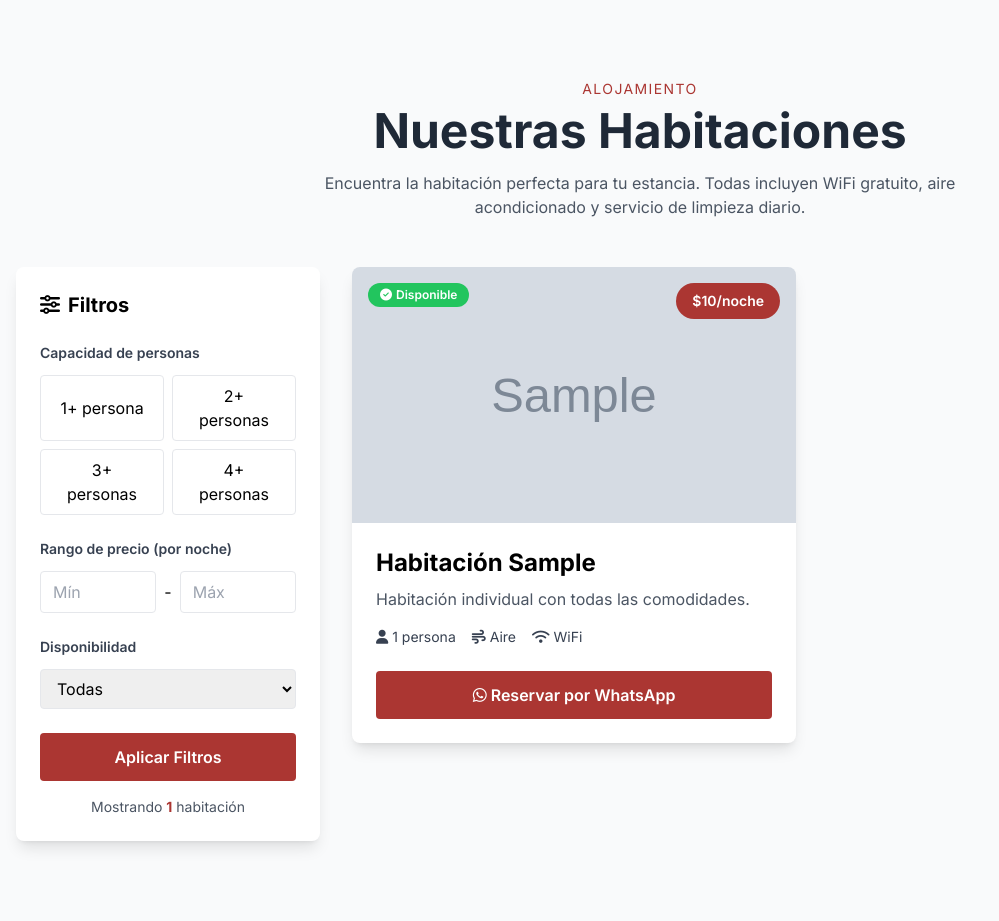
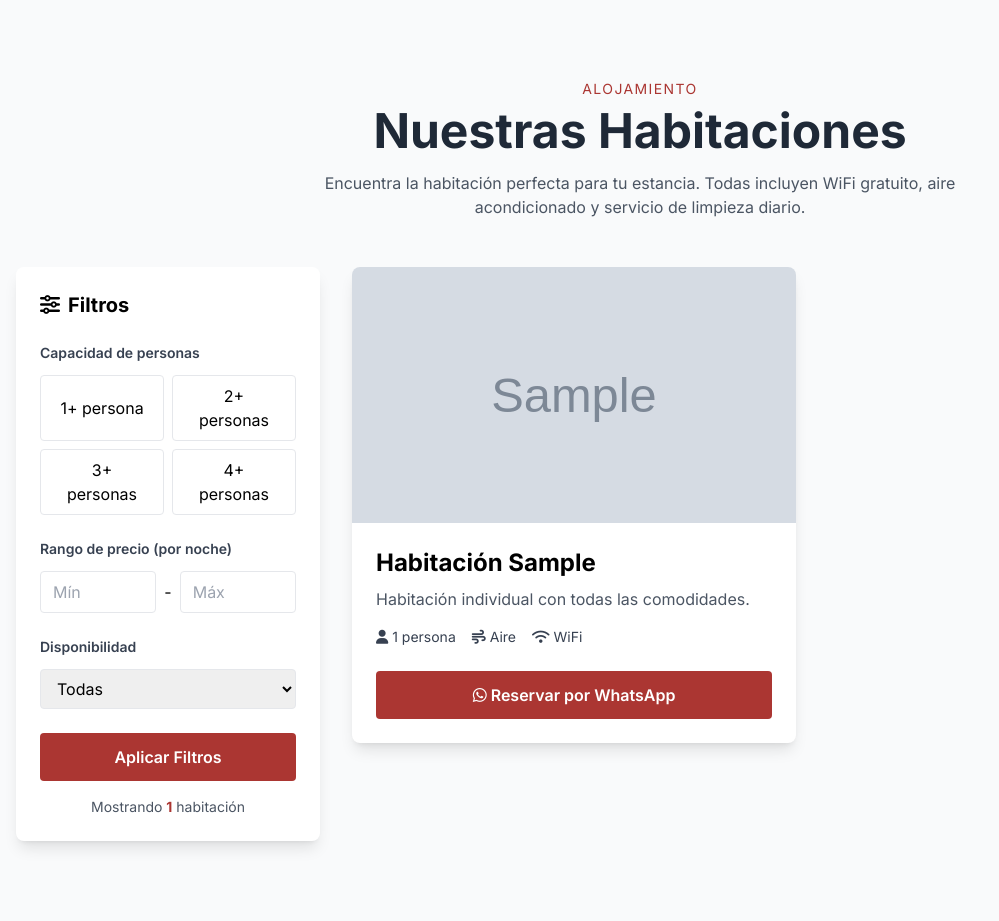
Before and after one commit to SanAJC/App_Hotel_Kamila, a Django app: page /habitaciones/ in a window 1280 px wide. Shown: the part 81-1002 px from the top of the page, without its empty margins (0-999 px from the left). Run offline with Django 5.2, Linux system fonts and the light colour scheme; tables that the repository leaves empty hold one stand-in row (values such as "Sample post"); grey boxes marked "Sample" are stand-in pictures; some libraries are stand-ins or nearby versions.

Commit message:
Comentado datos de precios y disponibilidad de las habitaciones

```diff
--- a/web/templates/pages/habitaciones.html
+++ b/web/templates/pages/habitaciones.html
@@ -127,13 +127,13 @@
                                 alt="Habitación {{ habitacion.numero }}" class="w-full h-64 object-cover">
                             {% endif %}
 
-                            <span
+                            <!-- <span
                                 class="absolute top-4 right-4 bg-brand-red text-white px-4 py-2 rounded-full text-sm font-semibold">
                                 ${{ habitacion.precio|floatformat:0 }}/noche
-                            </span>
+                            </span> -->
 
                             <!-- Badge de disponibilidad -->
-                            {% if habitacion.disponible %}
+                            <!-- {% if habitacion.disponible %}
                             <span
                                 class="absolute top-4 left-4 bg-green-500 text-white px-3 py-1 rounded-full text-xs font-semibold flex items-center gap-1">
                                 <i class="fas fa-check-circle"></i> Disponible
@@ -143,7 +143,7 @@
                                 class="absolute top-4 left-4 bg-red-500 text-white px-3 py-1 rounded-full text-xs font-semibold flex items-center gap-1">
                                 <i class="fas fa-times-circle"></i> Ocupada
                             </span>
-                            {% endif %}
+                            {% endif %} -->
                         </div>
 
                         <div class="p-6">
```
Also changed, not shown: web/templates/pages/index.html (+4 -4 lines).
